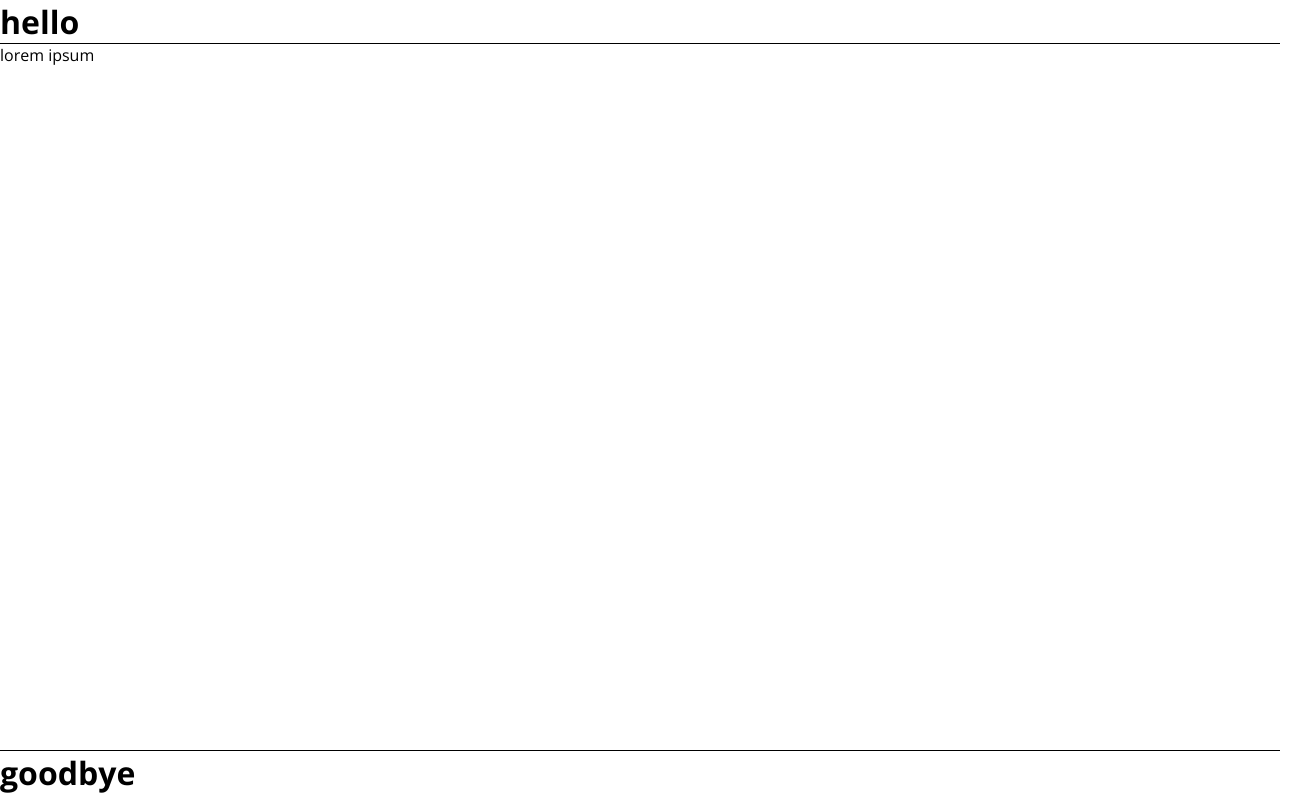
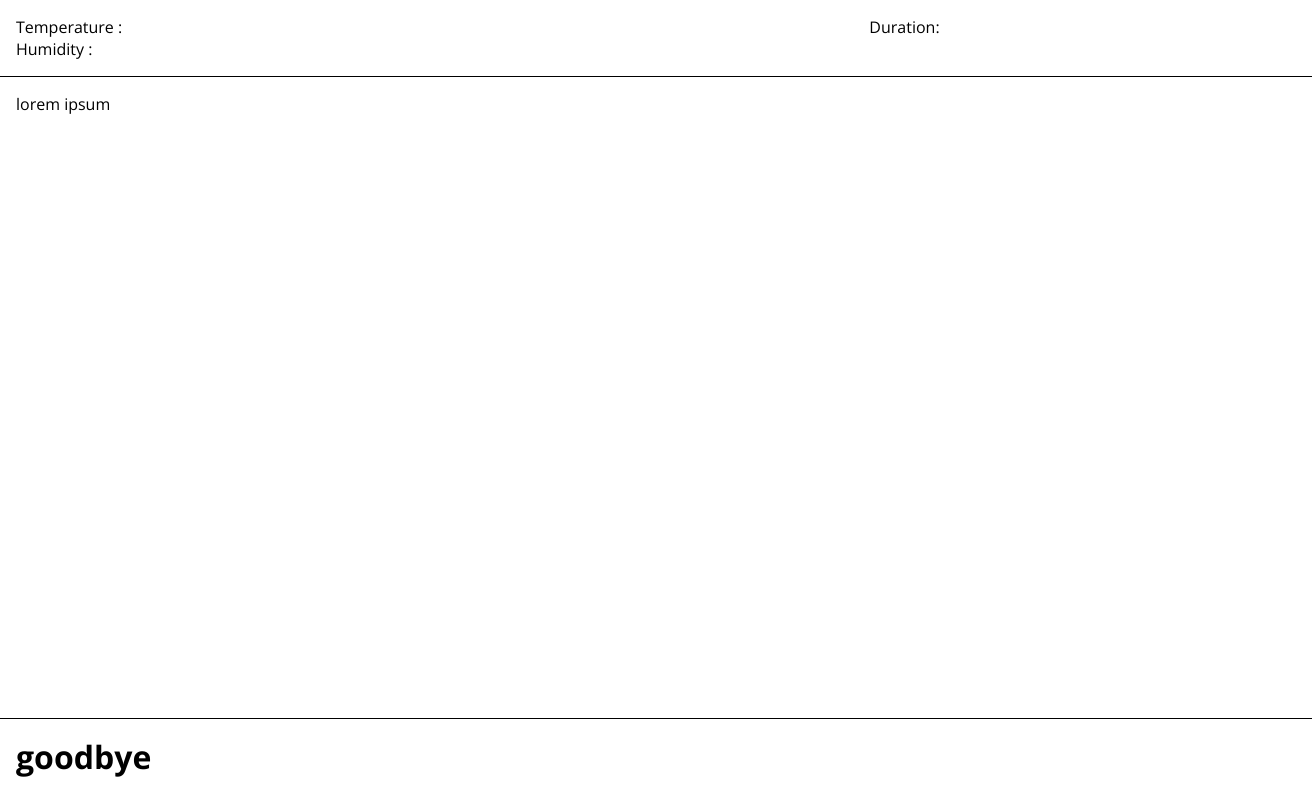
Before and after one commit to Meahaa/fydp_app, a plain HTML site: page index.html in a window 1280 px wide. Shown: the whole page, 1312 px wide, since content can reach past the window. Drawn offline with nearby package versions, Linux system fonts and the light colour scheme.

Commit message:
Update header

```diff
--- a/index.html
+++ b/index.html
@@ -12,7 +12,13 @@
 <body>
   <div class="wrapper">
     <header>
-      <h1>hello</h1>
+      <div class="left two_thirds">
+        <p>Temperature :</p>
+        <p>Humidity :</p>
+      </div>
+       <div class="right one_third">
+        <p>Duration:</p>
+      </div>
     </header>
     <div id="main">
       <p>lorem ipsum</p>
--- a/style/style.css
+++ b/style/style.css
@@ -2,13 +2,33 @@ h1, h2, h3, h4, h5, h6, p, a {
   font-family: 'Open Sans', sans-serif;
 }
 
-header, main, footer {
+.left {
+  float: left;
+}
+
+.right {
+  float: right;
+}
+
+.one_third {
+  width: 33.3333%;
+}
+
+.two_third {
+  width: 66.6666%;
+}
+
+
+
+header, #main, footer {
   width: 100%;
+  padding: 16px;
 }
 
 
 header {
   border-bottom: 1px solid #000;
+  overflow: auto;
 }
 
 #main {
@@ -17,10 +37,10 @@ header {
 
 footer {
   border-top: 1px solid #000;
-    height: 50px;
+  height: 50px;
   margin-top: -50px;
 }
 
 .wrapper {
-  min-height: 100%;
+  min-height: calc(100% - 32px);
 }
```
